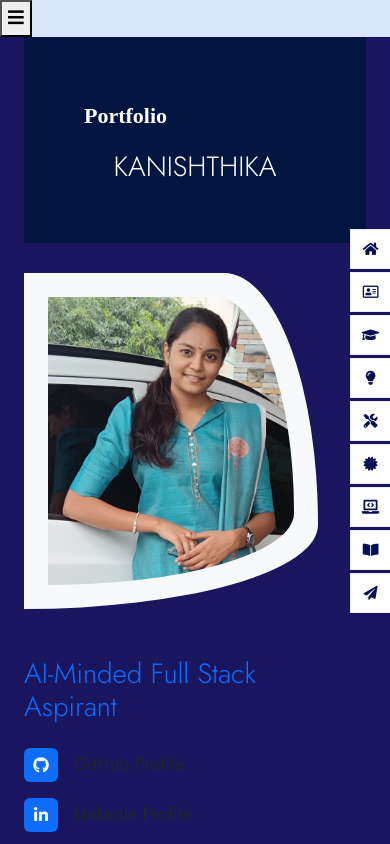
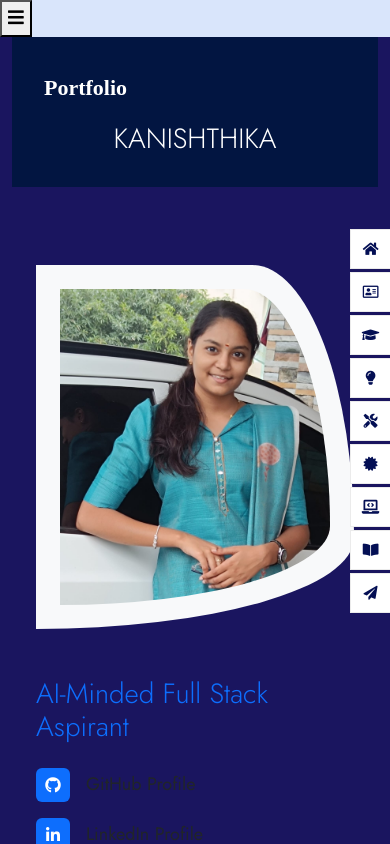
Before and after one commit to Kanishthika11/Kani_portfolio, a React (Vite) app: page / in a window 390 px wide. Shown: the top 844 px of the page. Built offline with nearby package versions, Linux system fonts and the light colour scheme; a web font is replaced by a local one.

Commit message:
gpt index.css

```diff
--- a/src/index.css
+++ b/src/index.css
@@ -672,3 +672,88 @@ body {
     padding: 2rem !important;
   }
 }
+
+/* === Left Panel Background and Text === */
+.about-header,
+.education-header,
+.skills-header,
+.interest-header,
+.testimonial-header,
+.portfolio-header,
+.contact-header {
+  background-color: #021541;
+  color: white;
+}
+
+/* === Footer Fix === */
+.footer {
+  background-color: #021541;
+  color: white;
+  padding: 40px 20px;
+}
+
+@media (max-width: 991px) {
+  .footer-content {
+    padding: 1rem !important;
+    text-align: center;
+  }
+
+  /* Full width left panels and text alignment on mobile */
+  .about-header,
+  .education-header,
+  .skills-header,
+  .interest-header,
+  .testimonial-header,
+  .portfolio-header,
+  .contact-header {
+    width: 100% !important;
+    padding: 2rem !important;
+    background-color: #021541 !important;
+    color: white !important;
+    text-align: center;
+  }
+
+  .container-fluid .row.g-0 {
+    flex-direction: column;
+  }
+}
+
+/* === Background shape for large screens === */
+@media (min-width: 992px) {
+  .container-fluid::before {
+    content: "";
+    position: absolute;
+    width: 15%;
+    height: 100%;
+    top: 0;
+    left: 0;
+    background: #021541;
+    z-index: -1;
+  }
+}
+
+/* === Hide unwanted mobile hamburger menu if showing === */
+.navbar-toggler {
+  display: none !important;
+}
+
+/* === Remove top white gaps & make sections tight === */
+.container-fluid > .row.g-0 {
+  margin: 0;
+  padding: 0;
+}
+
+.section {
+  margin-bottom: 0;
+  padding-bottom: 0;
+}
+
+/* === Force full width layout on mobile === */
+@media (max-width: 768px) {
+  .container,
+  .row {
+    width: 100% !important;
+    margin: 0 !important;
+    padding: 0 !important;
+  }
+}
```
